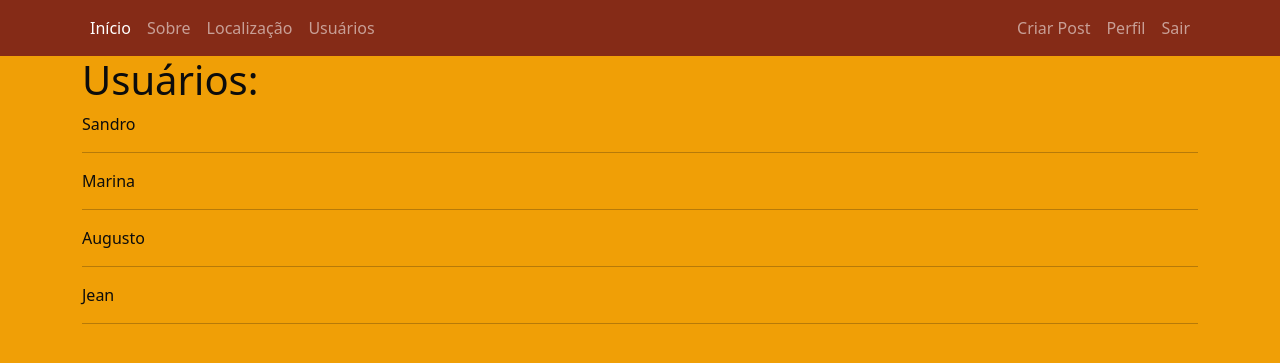
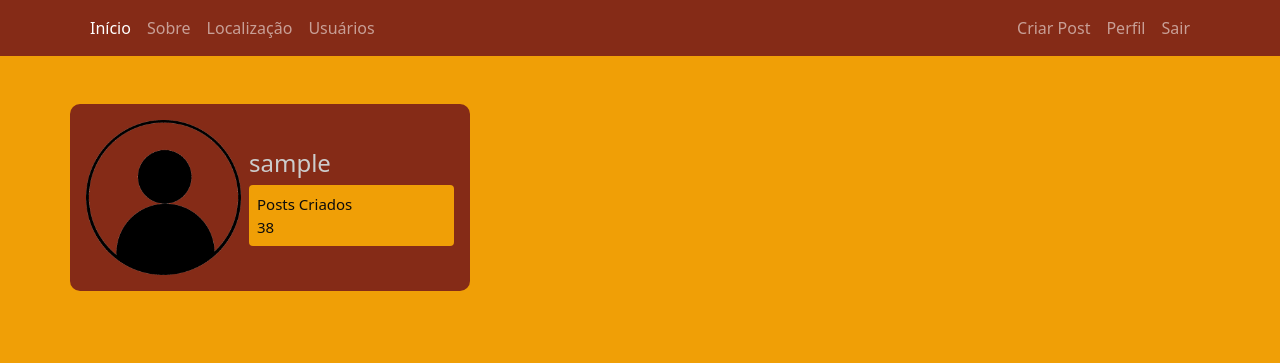
Before and after one commit to sandromzljr/Bar-Mazzolla, a Flask app: page /usuarios in a window 1280 px wide. Shown: the top 363 px of the page. Run offline with Flask 2, Linux system fonts and the light colour scheme; the visitor is signed in with stand-in values (Sample User, id 1); data comes from the database, SQL or seed files in the repository.

Commit message:
feature: page user show all getting from bd

```diff
--- a/sitebarmazzolla/routes.py
+++ b/sitebarmazzolla/routes.py
@@ -26,7 +26,7 @@ def localizacao():
 @app.route('/usuarios')
 @login_required
 def usuarios():
-    userList = ['Sandro', 'Marina', 'Augusto', 'Jean']
+    userList = Usuario.query.all()
     return render_template('user.html', userList=userList)
 
 
--- a/sitebarmazzolla/static/main.css
+++ b/sitebarmazzolla/static/main.css
@@ -1,3 +1,7 @@
+.user {
+  display: inline-block;
+}
+
 .card{
   width: 400px;
   border: none;
--- a/sitebarmazzolla/templates/user.html
+++ b/sitebarmazzolla/templates/user.html
@@ -1,11 +1,28 @@
 {% extends 'base.html' %}
 
 {% block body %}
-    <div class="container">
-        <h1>Usuários:</h1>
-        {% for user in userList %}
-            <p> {{ user }} </p>
-            <hr>
-        {% endfor %}
+<div class="container">
+    {% for user in userList %}
+    <div class="user mt-5 me-5">
+        <div class="row">
+            <div class="card p-3">
+                <div class="d-flex align-items-center">
+                    <div class="image pe-2">
+                        <img src="{{ url_for('static', filename='fotos_perfil/{}'.format(user.foto_perfil)) }}" class="rounded" width="155" >
+                    </div>
+                    <div class="ml-3 w-100">
+                        <h4 class="mb-0 mt-0">{{ user.username }}</h4>
+                        <div class="p-2 mt-2 bg-primary d-flex justify-content-between rounded text-white stats">
+                            <div class="d-flex flex-column">
+                                <span class="articles">Posts Criados</span>
+                                <span class="number1">38</span>
+                            </div>
+                        </div>
+                    </div>
+                </div>
+            </div>
+        </div>
     </div>
+    {% endfor %}
+</div>
 {% endblock %}
```
Also changed, not shown: sitebarmazzolla/static/fotos_perfil/fotoPerfile2af4300e5f1976a.jpg (added), 1 other file.
